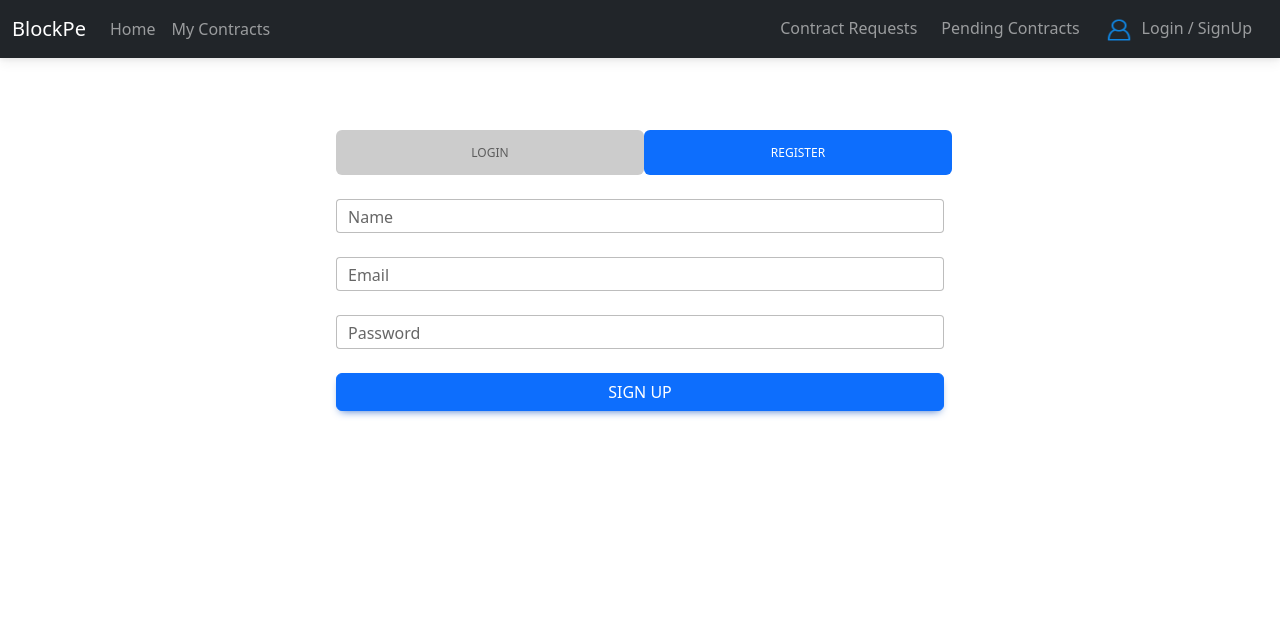
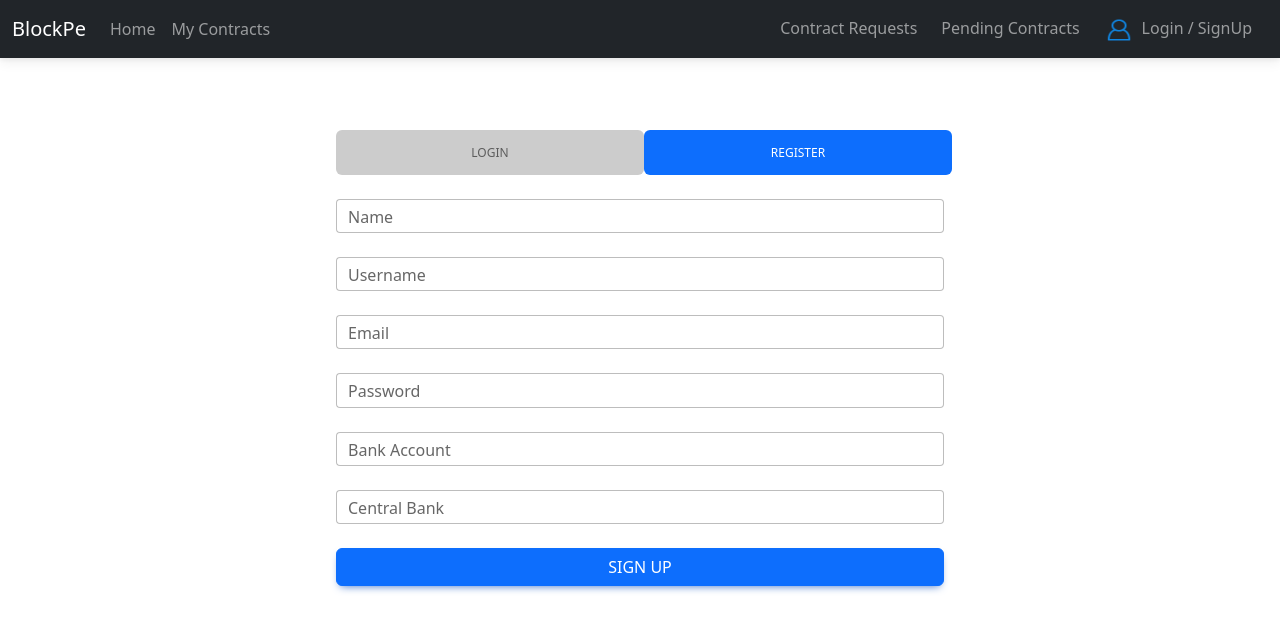
Before and after one commit to ChinmayPillai/Blockchain-Cross_Border_Contractual_Payments, a React (Vite) app in the folder Client/: page /login in a window 1280 px wide. Both pictures are taken after a click on the item "REGISTER". Shown: the top 630 px of the page. Built offline with nearby package versions, Linux system fonts and the light colour scheme.

Commit message:
Update Login/Register Page

```diff
--- a/Client/src/components/Login/Login.jsx
+++ b/Client/src/components/Login/Login.jsx
@@ -17,9 +17,12 @@ import { loginUrl, registerUrl } from "../../Util/apiUrls";
 
 function Login() {
   const [justifyActive, setJustifyActive] = useState("tab1");
+  const [username, setUsername] = useState("");
   const [name, setName] = useState("");
   const [email, setEmail] = useState("");
   const [password, setPassword] = useState("");
+  const [bankAccount, setBankAccount] = useState("");
+  const [centralBank, setCentralBank] = useState("");
 
   const handleJustifyClick = (value) => {
     if (value === justifyActive) {
@@ -32,17 +35,13 @@ function Login() {
     event.preventDefault();
     console.log("Login\n");
     axios
-      .post(loginUrl, { email: email, password: password })
+      .post(loginUrl, { username: username, password: password })
       .then((response) => {
         console.log(response.data);
-        if (response.data.user) {
-          //cart.setUser(response.data.user);
-          localStorage.setItem("token", response.data.token);
-          if (response.data.user.name)
-            alert(`Logged in as ${response.data.user.name}`);
+        if (response.data.username) {
+          localStorage.setItem("username", response.data.username);
+          alert(`Logged in as ${response.data.username}`);
           location.href = "/";
-          //const navigate = useNavigate();
-          //navigate("/");
         } else {
           alert("Invalid username or password");
         }
@@ -53,7 +52,14 @@ function Login() {
     event.preventDefault();
     console.log("Register\n");
     axios
-      .post(registerUrl, { name: name, email: email, password: password })
+      .post(registerUrl, {
+        name: name,
+        username: username,
+        email: email,
+        password: password,
+        bankAccount: bankAccount,
+        centralBank: centralBank
+       })
       .then((response) => {
         console.log(response.data);
         if (response.data.name) {
@@ -96,11 +102,11 @@ function Login() {
             <form onSubmit={loginUser}>
               <MDBInput
                 wrapperClass="mb-4"
-                label="Email address"
-                id="loginEmail"
-                type="email"
-                placeholder="abc@gmail.com"
-                value={email}
+                label="Username"
+                id="username"
+                type="text"
+                placeholder="username"
+                value={username}
                 onChange={(e) => setEmail(e.target.value)}
               />
               <MDBInput
@@ -135,6 +141,15 @@ function Login() {
             />
             <MDBInput
               wrapperClass="mb-4"
+              label="Username"
+              id="registerUsername"
+              type="text"
+              placeholder="username"
+              value={username}
+              onChange={(e) => setName(e.target.value)}
+            />
+            <MDBInput
+              wrapperClass="mb-4"
               label="Email"
               id="registerEmail"
               type="email"
@@ -150,6 +165,24 @@ function Login() {
               value={password}
               onChange={(e) => setPassword(e.target.value)}
             />
+            <MDBInput
+              wrapperClass="mb-4"
+              label="Bank Account"
+              id="bankAccount"
+              type="text"
+              placeholder="BankAccount123"
+              value={bankAccount}
+              onChange={(e) => setName(e.target.value)}
+            />
+            <MDBInput
+              wrapperClass="mb-4"
+              label="Central Bank"
+              id="centralBank"
+              type="text"
+              placeholder="USDCentralBank"
+              value={centralBank}
+              onChange={(e) => setName(e.target.value)}
+            />
 
             <MDBBtn className="mb-4 w-100">Sign up</MDBBtn>
           </form>
```
